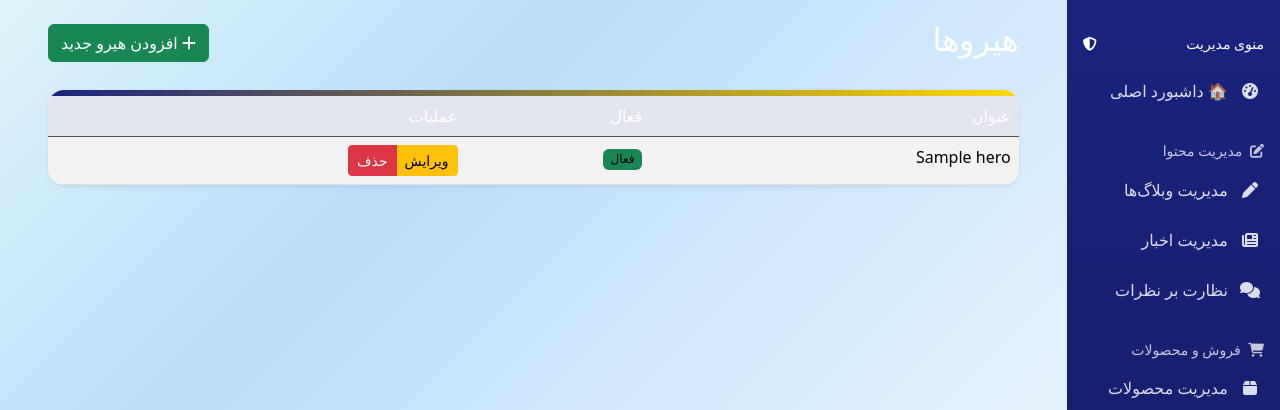
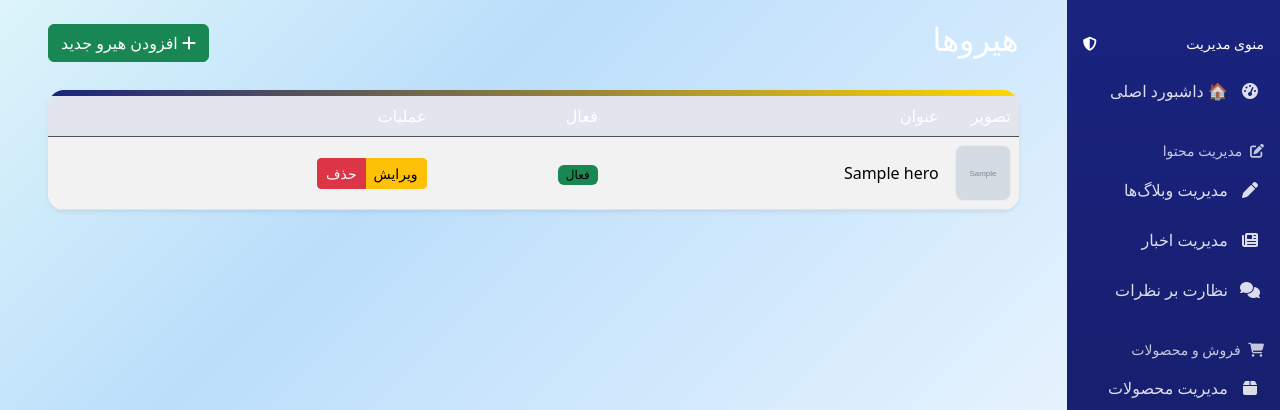
Before and after one commit to sofn1/pasargadGold, a Django app: page /admin-dashboard/heroes/ in a window 1280 px wide. Shown: the part 56-466 px from the top of the page. Run offline with Django 5.2, Linux system fonts and the light colour scheme; a user stored in the database is signed in; tables that the repository leaves empty hold one stand-in row (values such as "Sample post"); grey boxes marked "Sample" are stand-in pictures; parts of the project's set-up code (start-up, migrations or seed data) failed here and were passed over; some libraries are stand-ins or nearby versions; some web fonts are replaced.

Commit message:
primary commit - write rest of frontend

```diff
--- a/templates/admin_dashboard/heroes/list.html
+++ b/templates/admin_dashboard/heroes/list.html
@@ -14,9 +14,10 @@
   {% if heroes %}
   <div class="card shadow-sm">
     <div class="card-body p-0">
-      <table class="table table-striped table-hover mb-0">
+      <table class="table table-striped table-hover mb-0 align-middle">
         <thead class="table-dark">
           <tr>
+            <th style="width:72px;">تصویر</th>
             <th>عنوان</th>
             <th>فعال</th>
             <th>عملیات</th>
@@ -25,7 +26,20 @@
         <tbody>
           {% for hero in heroes %}
           <tr>
+            <td>
+              {% if hero.image %}
+                <img src="{{ hero.image.url }}" alt="{{ hero.title }}" style="height:56px;width:56px;object-fit:cover;border-radius:.5rem;border:1px solid #e9ecef;">
+              {% elif hero.mobile_image %}
+                <img src="{{ hero.mobile_image.url }}" alt="{{ hero.title }}" style="height:56px;width:56px;object-fit:cover;border-radius:.5rem;border:1px solid #e9ecef;">
+              {% elif hero.background_image %}
+                <img src="{{ hero.background_image.url }}" alt="{{ hero.title }}" style="height:56px;width:56px;object-fit:cover;border-radius:.5rem;border:1px solid #e9ecef;">
+              {% else %}
+                <span class="text-muted">—</span>
+              {% endif %}
+            </td>
+
             <td>{{ hero.title }}</td>
+
             <td>
               {% if hero.is_active %}
                 <span class="badge bg-success">فعال</span>
@@ -33,6 +47,7 @@
                 <span class="badge bg-danger">غیرفعال</span>
               {% endif %}
             </td>
+
             <td>
               <div class="btn-group">
                 <a href="{% url 'admin_dashboard:admin_hero_edit' hero.pk %}" class="btn btn-sm btn-warning">ویرایش</a>
```
